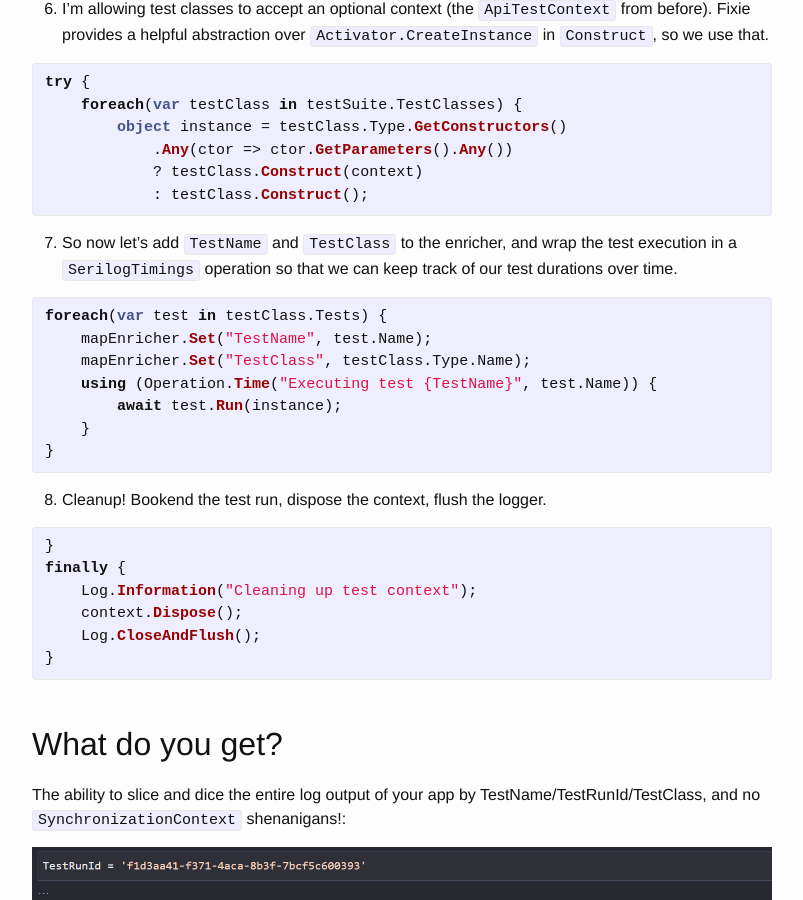
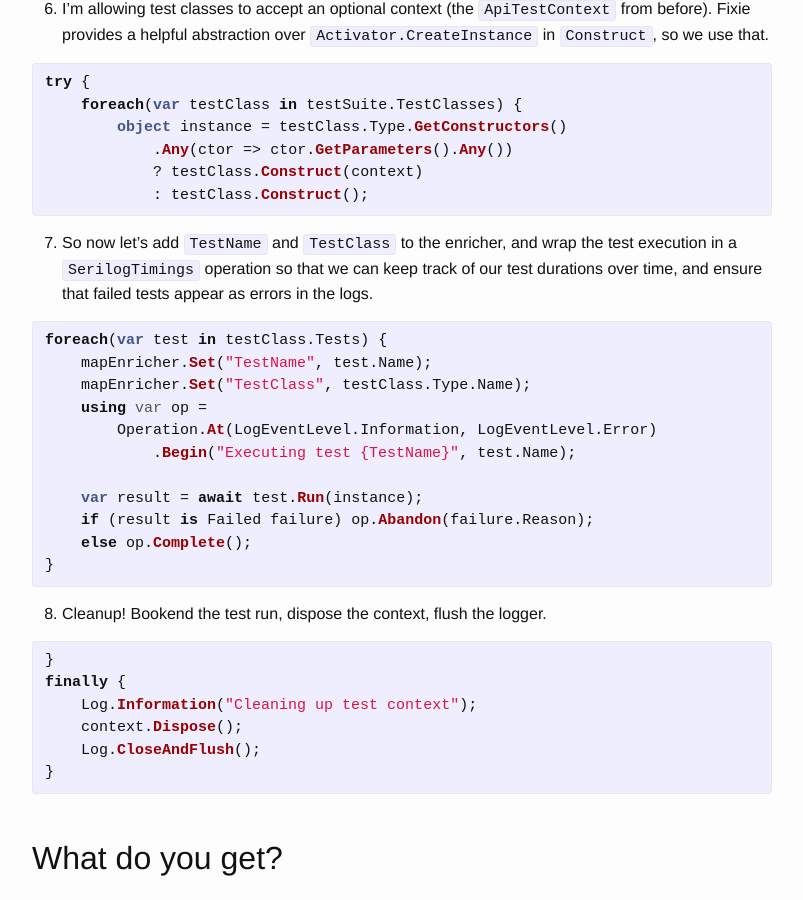
Before and after one commit to gkinsman/gkinsman.github.io, a Jekyll site: the page built from _posts/2022-04-22-Improving-Test-Observability-Fixie-Seq.md, in a window 1280 px wide and 900 px high, scrolled down 2980 px. Shown: the whole window, without its empty margins (238-1041 px from the left). Built offline with Jekyll 4.4.1, drawn with Linux system fonts in a browser that asks for light colours; comment, search, counter and statistics services are not loaded.

Commit message:
- Add result logging at Error level, and image of failed test in seq

```diff
--- a/_posts/2022-04-22-Improving-Test-Observability-Fixie-Seq.md
+++ b/_posts/2022-04-22-Improving-Test-Observability-Fixie-Seq.md
@@ -104,15 +104,19 @@ try {
 {% endhighlight %}
 
 {:start="7"}
-7. So now let's add `TestName` and `TestClass` to the enricher, and wrap the test execution in a `SerilogTimings` operation so that we can keep track of our test durations over time.
+7. So now let's add `TestName` and `TestClass` to the enricher, and wrap the test execution in a `SerilogTimings` operation so that we can keep track of our test durations over time, and ensure that failed tests appear as errors in the logs.
 
 {% highlight csharp %}
 foreach(var test in testClass.Tests) {
     mapEnricher.Set("TestName", test.Name);
     mapEnricher.Set("TestClass", testClass.Type.Name);
-    using (Operation.Time("Executing test {TestName}", test.Name)) {
-        await test.Run(instance);
-    }
+    using var op =
+        Operation.At(LogEventLevel.Information, LogEventLevel.Error)
+            .Begin("Executing test {TestName}", test.Name);
+
+    var result = await test.Run(instance);
+    if (result is Failed failure) op.Abandon(failure.Reason);
+    else op.Complete();
 }
 {% endhighlight %}
 
@@ -134,4 +138,6 @@ The ability to slice and dice the entire log output of your app by TestName/Test
 
 ![](/images/seq-logs-fixie-testrun.png)
 
+![](/images/seq-fixie-failure-recording.png)
+
 ![](/images/seq-fixie-logs-dash.png)
```
Also changed, not shown: images/seq-fixie-failure-recording.png (added).
